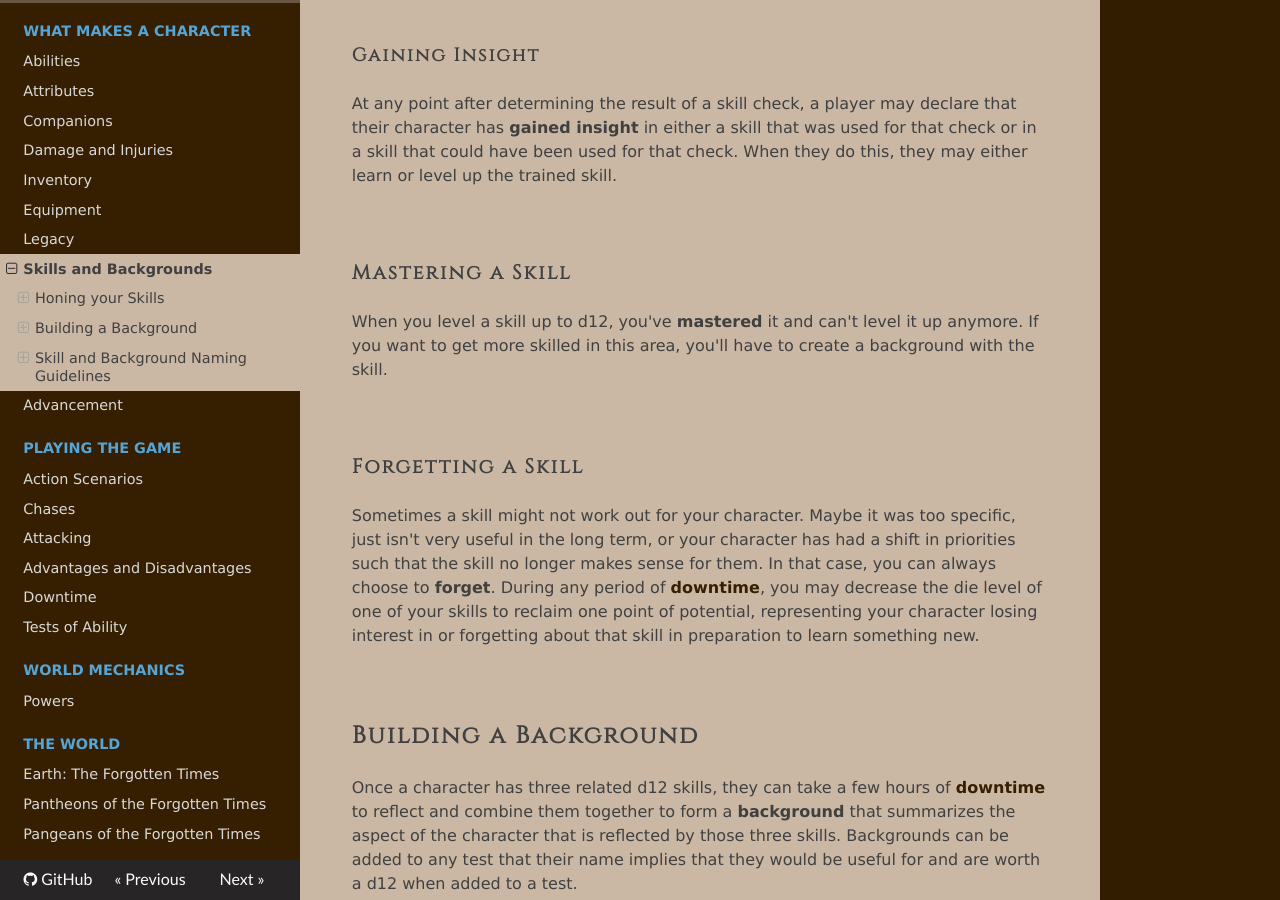
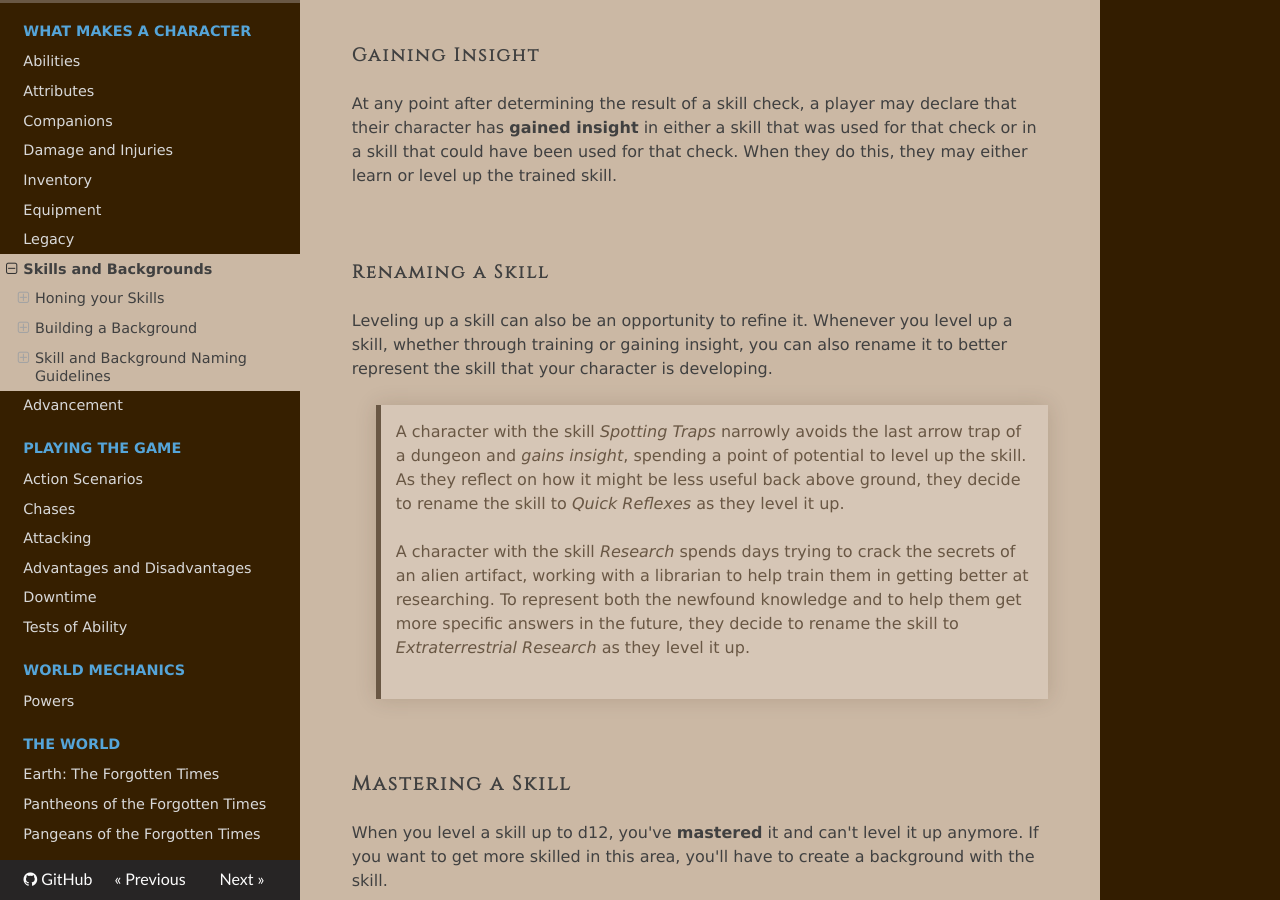
Before and after one commit to TheFifthRider/simply-roleplaying-webapp, an MkDocs documentation site: the page built from docs/character/skills.md, in a window 1280 px wide and 900 px high, scrolled down 1257 px. Built offline with MkDocs 1.6.1, drawn with Linux system fonts in a browser that asks for light colours; nearby versions of some CDN libraries.

Commit message:
feat: Added skill renaming

```diff
--- a/docs/character/skills.md
+++ b/docs/character/skills.md
@@ -27,6 +27,16 @@ Training is an intense period of study that characters can engage in over a peri
 #### Gaining Insight
 
 At any point after determining the result of a skill check, a player may declare that their character has **gained insight** in either a skill that was used for that check or in a skill that could have been used for that check. When they do this, they may either learn or level up the trained skill.
+
+<br/>
+
+#### Renaming a Skill
+
+Leveling up a skill can also be an opportunity to refine it. Whenever you level up a skill, whether through training or gaining insight, you can also rename it to better represent the skill that your character is developing.
+
+> A character with the skill _Spotting Traps_ narrowly avoids the last arrow trap of a dungeon and _gains insight_, spending a point of potential to level up the skill. As they reflect on how it might be less useful back above ground, they decide to rename the skill to _Quick Reflexes_ as they level it up.
+>
+> A character with the skill _Research_ spends days trying to crack the secrets of an alien artifact, working with a librarian to help train them in getting better at researching. To represent both the newfound knowledge and to help them get more specific answers in the future, they decide to rename the skill to _Extraterrestrial Research_ as they level it up.
 
 <br/>
 
```
